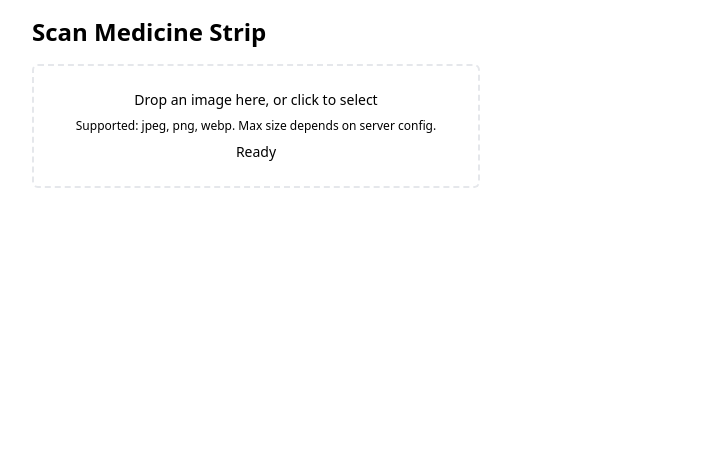
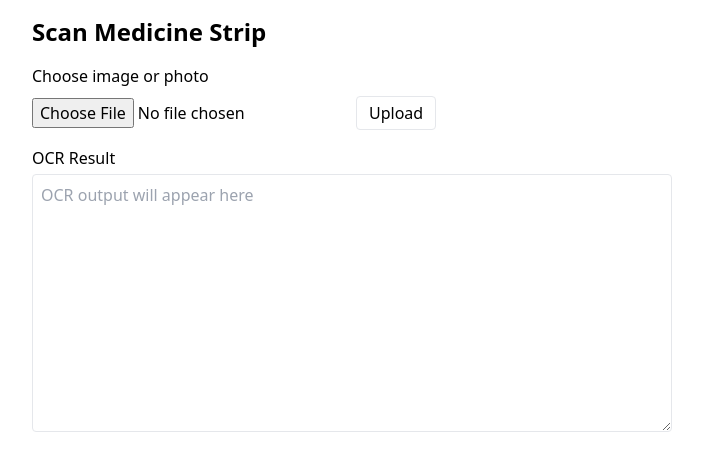
Before and after one commit to yashasvi9199/PharmaScan, a React (Vite) app: page /scan in a window 1280 px wide. Shown: the top 470 px of the page, without its empty margins (288-991 px from the left). Built offline with nearby package versions, Linux system fonts and the light colour scheme; no server answers.

Commit message:
feat(scan): add ScanView with file upload and /api/scan integration

```diff
--- a/src/features/scan/ScanView.tsx
+++ b/src/features/scan/ScanView.tsx
@@ -1,45 +1,103 @@
-import React, { useState } from "react";
-import ImageUploader from "./components/ImageUploader";
-import ScanResultCard from "./components/ScanResultCard";
-import OCRTextEditor from "./components/OCRTextEditor";
-import type { ScanResponse } from "./types";
+import { useState } from "react";
 
 export default function ScanView() {
-  const [result, setResult] = useState<ScanResponse | null>(null);
-  const [editing, setEditing] = useState(false);
+  const [ocrText, setOcrText] = useState<string>("");
+  const [loading, setLoading] = useState(false);
+  const [error, setError] = useState<string | null>(null);
+  const [fileName, setFileName] = useState<string | null>(null);
 
-  const handleScan = (res: ScanResponse) => {
-    setResult(res);
-    setEditing(false);
-  };
+  async function handleFile(file: File | null) {
+    if (!file) return;
+    setFileName(file.name);
+    setError(null);
+    setOcrText("");
+    setLoading(true);
+
+    try {
+      const fd = new FormData();
+      fd.append("file", file);
+
+      const res = await fetch("/api/scan", {
+        method: "POST",
+        body: fd,
+      });
+
+      if (!res.ok) {
+        const text = await res.text();
+        throw new Error(text || `${res.status} ${res.statusText}`);
+      }
+
+      const data = await res.json();
+      // backend should return { text: string, confidence?: number, ... }
+      if (typeof data === "string") {
+        setOcrText(data);
+      } else if (data?.text) {
+        setOcrText(String(data.text));
+      } else {
+        setOcrText(JSON.stringify(data));
+      }
+    } catch (err: any) {
+      setError(err?.message ?? String(err));
+    } finally {
+      setLoading(false);
+    }
+  }
+
+  function onFileInputChange(e: React.ChangeEvent<HTMLInputElement>) {
+    const file = e.target.files?.[0] ?? null;
+    handleFile(file);
+  }
 
   return (
-    <div className="space-y-6">
-      <ImageUploader onScanComplete={handleScan} />
+    <section>
+      <label className="block mb-2 font-medium">Choose image or photo</label>
 
-      {result && !editing && (
-        <div className="space-y-3">
-          <ScanResultCard result={result} />
+      <div className="flex items-center gap-3 mb-4">
+        <input
+          type="file"
+          accept="image/*"
+          onChange={onFileInputChange}
+          className="block"
+        />
+        <div>
           <button
             type="button"
-            onClick={() => setEditing(true)}
+            onClick={() => {
+              // trigger click on input programmatically if needed in future
+              // kept minimal for now
+            }}
             className="px-3 py-1 border rounded"
+            disabled
+            aria-hidden
+            title="No-op placeholder"
           >
-            Edit OCR Text
+            Upload
           </button>
+        </div>
+      </div>
+
+      {fileName && (
+        <div className="text-sm text-gray-600 mb-2">Selected: {fileName}</div>
+      )}
+
+      {loading && <div className="mb-2">Scanning…</div>}
+
+      {error && (
+        <div className="mb-2 text-sm text-red-600">
+          Error: {error}
         </div>
       )}
 
-      {result && editing && (
-        <OCRTextEditor
-          scan={result}
-          onSave={(updated) => {
-            setResult(updated);
-            setEditing(false);
-          }}
-          onCancel={() => setEditing(false)}
+      <div className="mb-4">
+        <label className="block mb-1 font-medium">OCR Result</label>
+        <textarea
+          value={ocrText}
+          onChange={(e) => setOcrText(e.target.value)}
+          rows={10}
+          className="w-full p-2 border rounded resize-y"
+          placeholder={loading ? "Scanning..." : "OCR output will appear here"}
         />
-      )}
-    </div>
+      </div>
+    </section>
   );
 }
```
